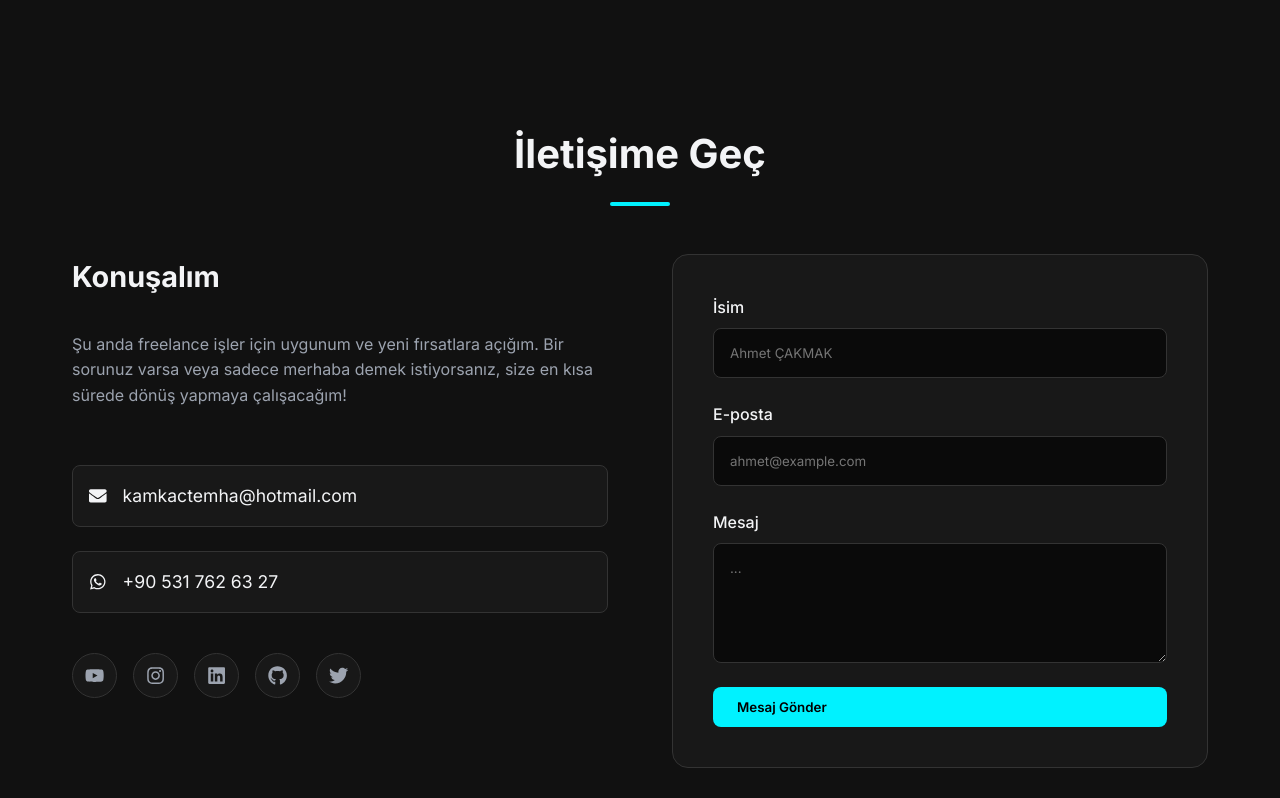
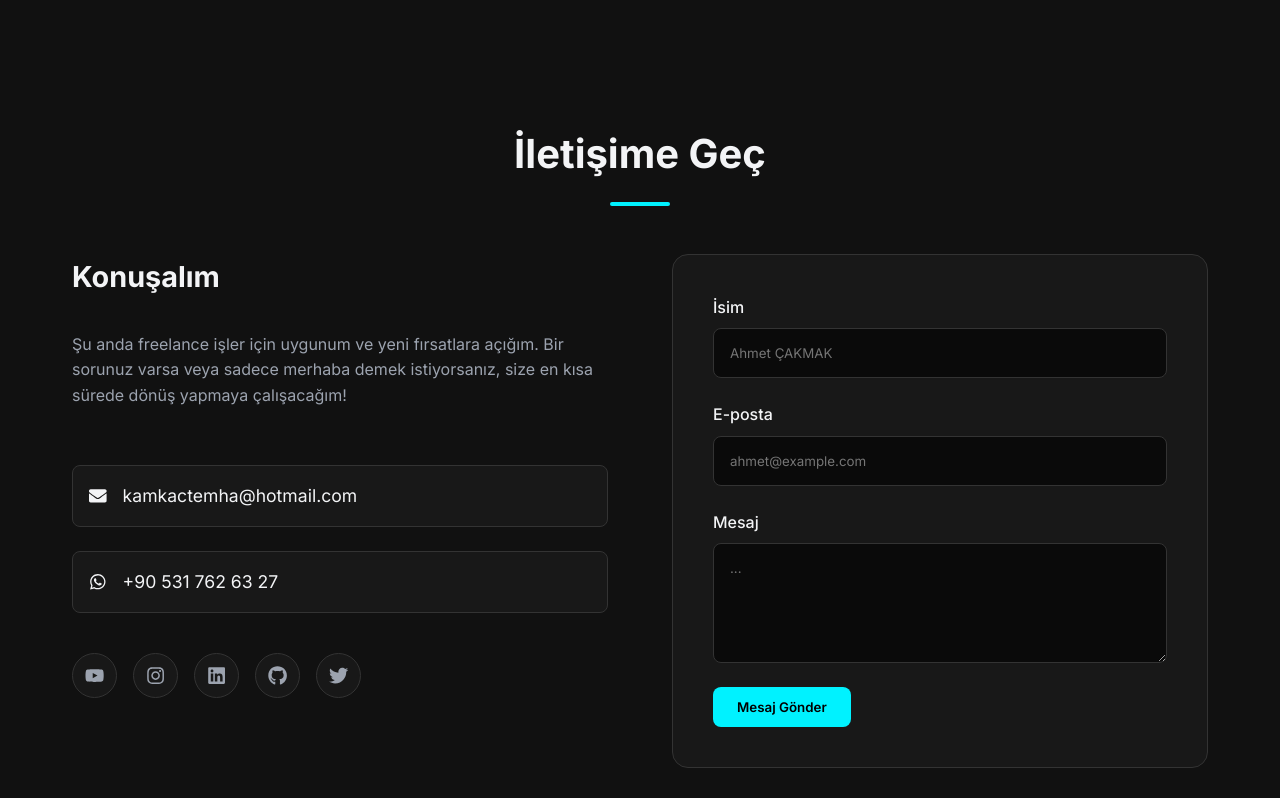
Before and after one commit to DorukDeveloperAi/ahmetcakmakcomtr, a React (Vite) app: page / in a window 1280 px wide. Shown: the part 3377-4175 px from the top of the page. Built offline with nearby package versions, Linux system fonts and the light colour scheme.

Commit message:
Fix CSS syntax and adjust button width

```diff
--- a/src/components/Contact.css
+++ b/src/components/Contact.css
@@ -125,6 +125,10 @@
     min-height: 120px;
 }
 
+.contact-form .btn {
+    width: fit-content;
+}
+
 /* Success Message Styles */
 .success-message-container {
     display: flex;
```
